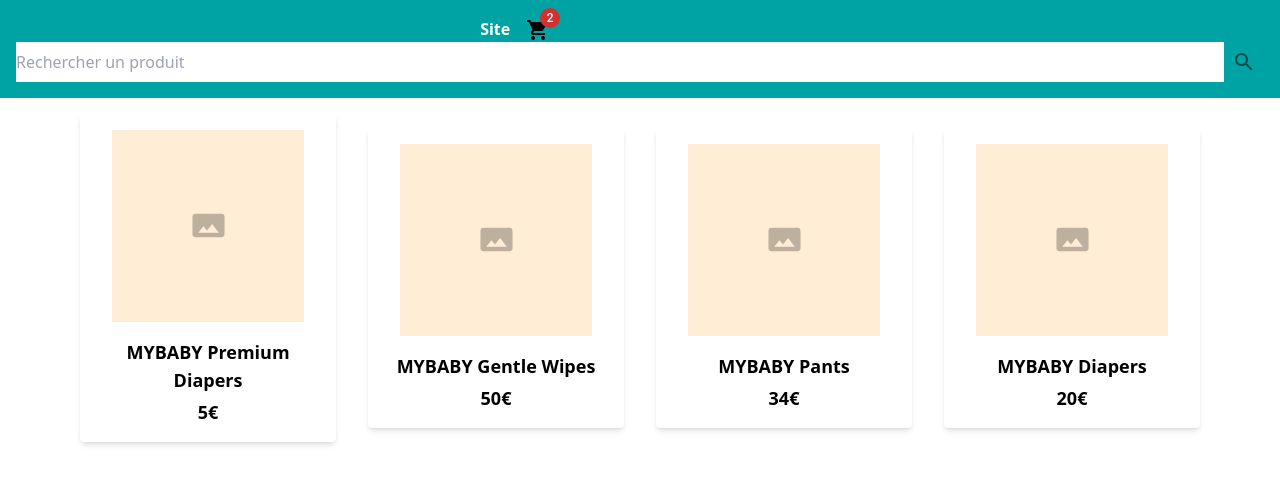
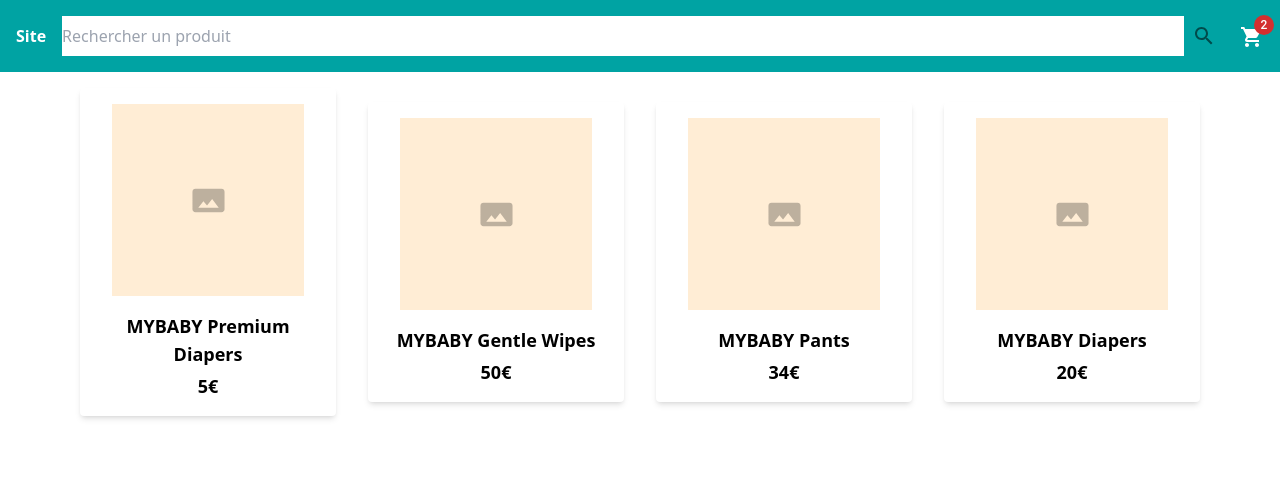
Before and after one commit to Fatou-hub/vite-front-ecommerce, a React (Vite) app: page / in a window 1280 px wide. Shown: the top 484 px of the page. Built offline with nearby package versions, Linux system fonts and the light colour scheme.

Commit message:
refactor(cartproduct): cart updating with useState

```diff
--- a/src/App.tsx
+++ b/src/App.tsx
@@ -13,24 +13,28 @@ import ProductList from "./features/product/list-products/ui/ProductList";
 function App(): ReactElement {
   const productToDisplay: Record<string, ProductData> = {
     '1':{
+      id:"1",
       name: "MYBABY Premium Diapers",
       picture: "",
       price: 5,
       description:"These diapers are made for babies from 12 to 28 months. It offers soft and toxic free components for the safety of your baby butt. Our MYBABY diapers respects the sensitiveness of a baby skin especially the down area after doing the duty. Yes there are NO : WITHOUT LOTION, PERFUME, PETROLATUM; TCF cellulose pulp from responsibly managed FSC® certified forests and other controlled sources; Backsheet sails maintenance and acquisition-receiver",
     },
     '2':{
+      id:"2",
       name: 'MYBABY Gentle wipes',
       picture: '',
       price: 2,
       description:"It is made for newborns, babies, and toddlers, Fragrance Free, Hypoallergenic, Safe for sensitive skin ",
     },
     '3':{
+      id:"3",
       name: 'MYBABY Pants',
       picture: '',
       price: 10,
       description:"Up to 100% leakproof protection with Dual Leak-Guard Barriers 360 stretchy waistband, Soft and comfy, underwear like fit, Dermatologically tested and hypoallergenic",
     },
     '4':{
+      id:"4",
       name: 'MYBABY Diapers',
       picture: '',
       price: 10,
@@ -144,7 +148,7 @@ const changeURL = (productId: string): void =>{
 
         <Route path="/" element={<ProductList products={products}/>}/>
 
-        <Route path="/product/:id" element={<Product product={product} addToCart={addToCart}/>}/>
+        <Route path="/product/:id" element={<Product product={product} addToCart={()=> addToCart(product.id)}/>}/>
 
         <Route path="/cart" element={<CartProductList cartProducts={cartProducts} removeFromCart={removeFromCart}/>}/>
 
--- a/src/common/layout/Header/Header.tsx
+++ b/src/common/layout/Header/Header.tsx
@@ -1,51 +1,32 @@
 import type { ReactElement } from "react";
-import { useMediaQuery } from "@mui/material";
 import ProductSearch from "../../../features/product/search-products/ui/ProductSearch";
 import CartCount from "../../../features/cart/display-cart-count/ui/CartCount";
 import { Link } from "react-router-dom";
 
-
 type Props = {
     onSubmit: (search: string) => void;
     cartCount: number;
-}
+};
 
 const Header = ({ onSubmit, cartCount }: Props): ReactElement => {
     return (
-        <header className="p-4 bg-primary">
-            {useMediaQuery('(max-width: 1023px)') && (
-                <>
-                    <div className="mb-2 flex justify-between">
-                        <Link to="/" className="text-white font-bold">
-                            Site
-                        </Link>
+        <header className="p-4 bg-primary flex items-center justify-between">
+            {/* Logo Site */}
+            <Link to="/" className="text-white font-bold">
+                Site
+            </Link>
 
-                        <Link to="/cart">
-                        <CartCount cartCount={cartCount} />
-                        </Link>
-                    </div>
-                    <ProductSearch onSubmit={onSubmit} />
-                </>
-            )}
+            {/* Barre de recherche au centre */}
+            <div className="flex-grow mx-4"> {/* 'flex-grow' permet de pousser la recherche au centre */}
+                <ProductSearch onSubmit={onSubmit} />
+            </div>
 
-            {useMediaQuery('(min-width: 1024px)') && (
-                <>
-                    <div className="flex items-center justify-center gap-4 lg:w-4/5">
-                        <Link to="/" className="text-white font-bold">
-                            Site
-                        </Link>
-
-                        <Link to="/cart">
-                        <CartCount cartCount={cartCount} />
-                        </Link>
-
-                    </div>
-                    <ProductSearch onSubmit={onSubmit} />
-                </>
-            )}
+            {/* Panier à droite */}
+            <Link to="/cart" className="text-white">
+                <CartCount cartCount={cartCount} />
+            </Link>
         </header>
     );
-
 };
 
 export default Header;
--- a/src/features/product/display-product/types/index.ts
+++ b/src/features/product/display-product/types/index.ts
@@ -1,4 +1,5 @@
 export interface ProductData {
+    id:string;
     name: string;
     picture: string;
     price:number;
```
